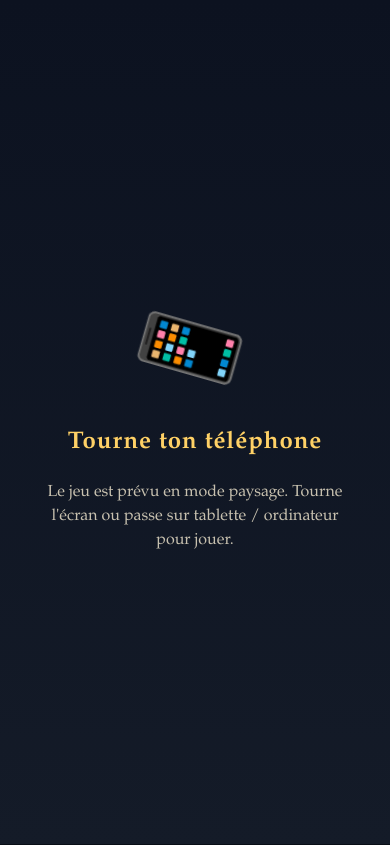
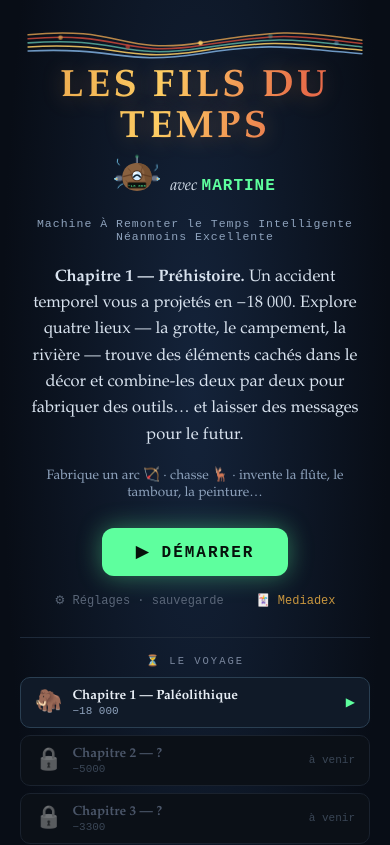
Before and after one commit to seuzaret/martine, a React (Vite) app: page / in a window 390 px wide. Shown: the top 845 px of the page. Built offline with nearby package versions, Linux system fonts and the light colour scheme.

Commit message:
Revert "Pass mobile : overlay portrait + hotspots elargis au toucher"
This reverts commit 73f0774ba608b3a0ed67b02354e9d2416e81dd34.

```diff
--- a/index.html
+++ b/index.html
@@ -2,7 +2,7 @@
 <html lang="fr">
   <head>
     <meta charset="UTF-8" />
-    <meta name="viewport" content="width=device-width, initial-scale=1.0, viewport-fit=cover, user-scalable=no" />
+    <meta name="viewport" content="width=device-width, initial-scale=1.0" />
     <title>Les fils du temps — avec MARTINE</title>
     <meta name="description" content="Jeu sérieux d'éducation aux médias : 20 000 ans d'histoire de la communication, de la peinture de Lascaux au streaming. Pour le collège." />
     <meta name="theme-color" content="#080d16" />
@@ -11,14 +11,6 @@
   </head>
   <body>
     <div id="root"></div>
-    <!-- Overlay affiché uniquement sur téléphone en portrait (CSS
-         media query) : évite d'exposer le jeu dans une bande verticale
-         inutilisable. Masqué dès qu'on tourne l'appareil. -->
-    <div class="rotate-hint" aria-hidden="true">
-      <div class="icon">📱</div>
-      <h2>Tourne ton téléphone</h2>
-      <p>Le jeu est prévu en mode paysage. Tourne l'écran ou passe sur tablette / ordinateur pour jouer.</p>
-    </div>
     <script type="module" src="/src/main.jsx"></script>
   </body>
 </html>
--- a/src/engine/Hotspot.jsx
+++ b/src/engine/Hotspot.jsx
@@ -16,16 +16,7 @@
    décors n'ont RIEN à transmettre : un simple `action("x")` suffit. */
 export const lastHotspotClick = { x: 0, y: 0 };
 
-/* Sur écran tactile grossier (téléphone/tablette au doigt), on force
-   un rayon minimum pour rendre les micro-zones (petits éphémères r=12
-   ou r=14) atteignables. `matchMedia` s'évalue une fois au chargement,
-   ce qui suffit pour l'usage réel. Sur souris/curseur fin : inchangé. */
-const TOUCH_COARSE = typeof window !== "undefined" &&
-  window.matchMedia && window.matchMedia("(pointer: coarse)").matches;
-const TOUCH_MIN_R = 24;
-
 export default function Hotspot({ cx, cy, r = 46, onClick, reveal, label, item, support: supportProp }) {
-  if (TOUCH_COARSE && r < TOUCH_MIN_R) r = TOUCH_MIN_R;
   const drag = useDrag();
   const hovered = item && drag?.hover === `hot:${item}`;
   /* Un support est reconnu AUTOMATIQUEMENT via le data.js (item.support),
--- a/src/styles/global.css
+++ b/src/styles/global.css
@@ -54,47 +54,6 @@
    pour que la feuille puisse couler sur plusieurs pages A4.
    ============================================================ */
 .carnet-print { display: none; }
-
-/* ============================================================
-   MODE MOBILE / TÉLÉPHONE PORTRAIT
-   ------------------------------------------------------------
-   Le jeu est conçu pour un format PAYSAGE 16:9 (vidéoprojecteur,
-   PC, tablette, téléphone tourné). Sur un téléphone étroit tenu
-   en portrait, on affiche un simple message « tourne l'écran ».
-   Seuil : ≤ 900 px de large ET orientation portrait.
-   ============================================================ */
-.rotate-hint { display: none; }
-
-@media (max-width: 900px) and (orientation: portrait) {
-  body > #root > * { display: none !important; }
-  .rotate-hint {
-    display: flex !important;
-    position: fixed; inset: 0; z-index: 99999;
-    align-items: center; justify-content: center;
-    flex-direction: column; gap: 22px;
-    background: linear-gradient(180deg, #0c1220 0%, #141b28 100%);
-    color: #e8dfc8; font-family: Palatino, Georgia, serif;
-    text-align: center; padding: 24px;
-  }
-  .rotate-hint .icon { font-size: 88px; animation: rotateNudge 2.4s ease-in-out infinite; }
-  .rotate-hint h2 { font-size: 24px; margin: 0; color: #ffd166; letter-spacing: .04em; }
-  .rotate-hint p { font-size: 16px; max-width: 320px; margin: 0; opacity: .85; line-height: 1.5; }
-}
-
-@keyframes rotateNudge {
-  0%,100% { transform: rotate(0deg); }
-  40%     { transform: rotate(-90deg); }
-  60%     { transform: rotate(-90deg); }
-}
-
-/* ============================================================
-   CONFORT TACTILE (téléphone/tablette au doigt)
-   Bulles et fiches restent lisibles même en petit paysage.
-   ============================================================ */
-@media (pointer: coarse) and (max-height: 500px) {
-  /* rien de spécifique pour l'instant : les hotspots sont
-     agrandis côté composant, et la police est déjà >= 14px. */
-}
 
 @media print {
   body { background: #fff; }
```
